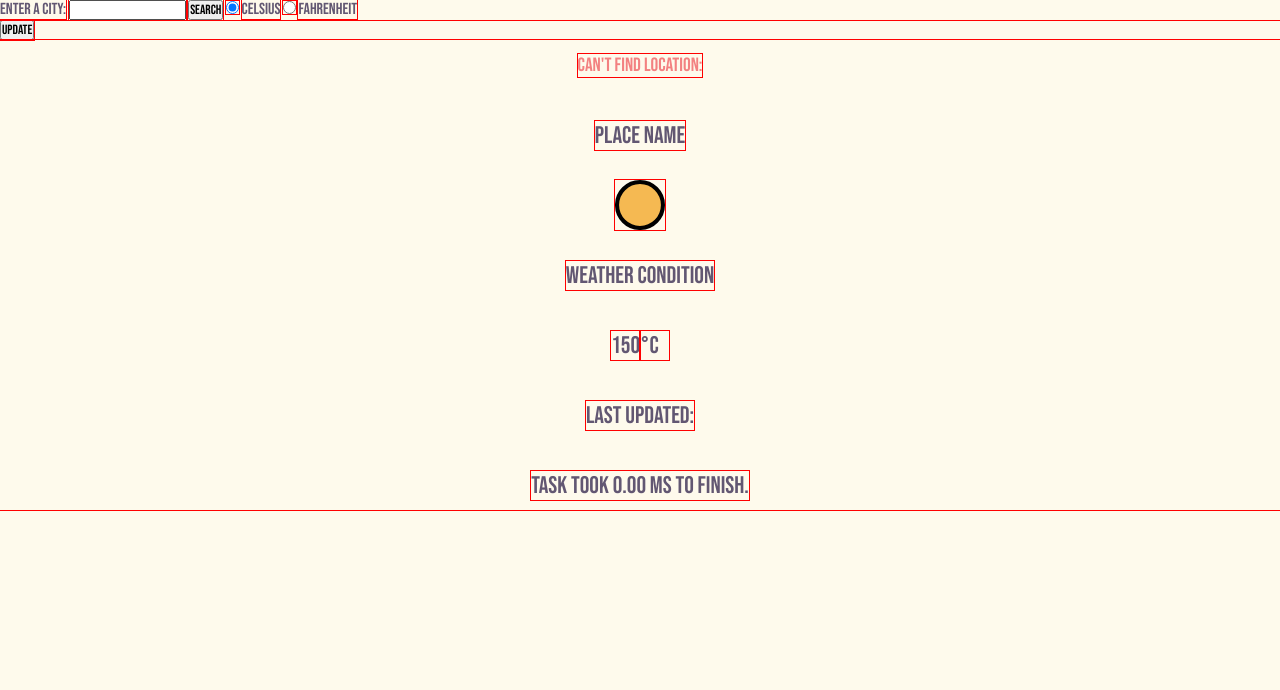
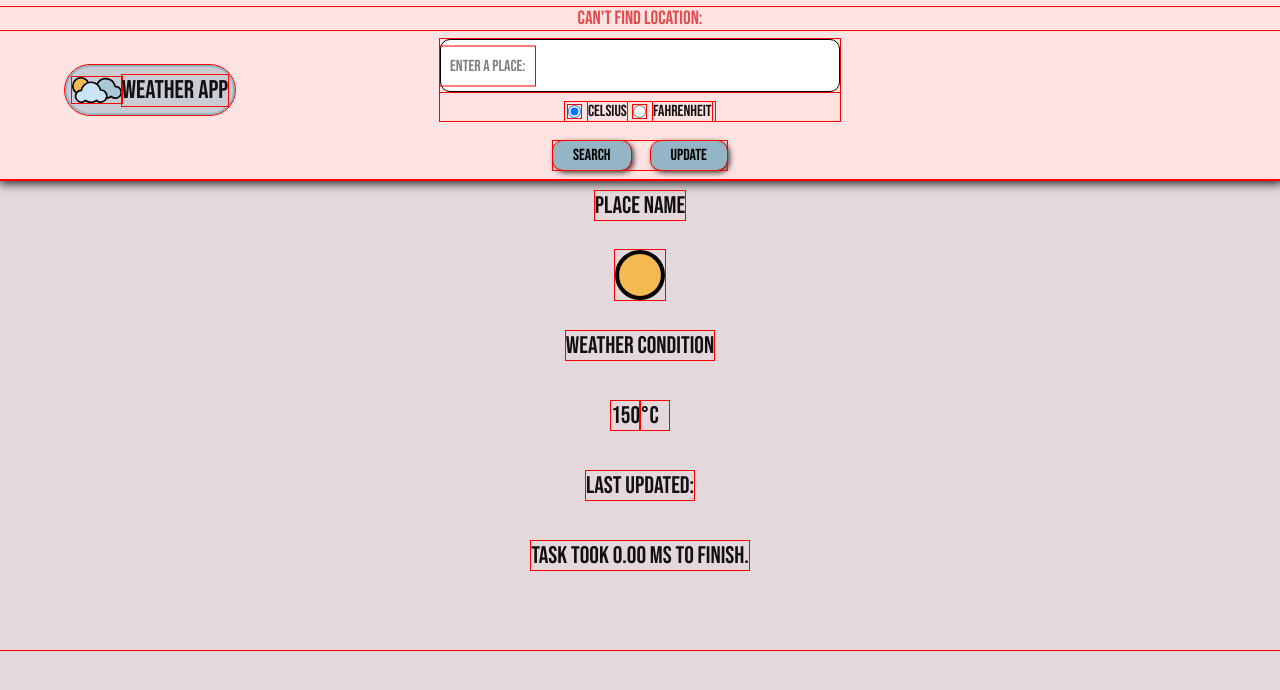
Before and after one commit to mcmityler/weather-app, a website built with webpack: page src/template.html in a window 1280 px wide. Built offline with nearby package versions, Linux system fonts and the light colour scheme; no server answers.

Commit message:
Add styling for header of weather app

```diff
--- a/src/styles.css
+++ b/src/styles.css
@@ -1,17 +1,12 @@
 /* styles.css */
 :root {
-  --dark-color: #625772;
-  --light-color: #fefaec;
-  --blue: #a9eee6;
-  --red: #f38181;
-}
-@font-face {
-  font-family: "Allura";
-  src:
-    url("./fonts/Manrope-VariableFont_wght.woff2") format("woff2"),
-    url("./fonts/Manrope-VariableFont_wght.woff") format("woff");
-  font-weight: 600;
-  font-style: normal;
+  --light-blue: #93b5c6;
+  --dark-blue: #5ea0c2;
+  --dark-grey: #c9ccd5;
+  --light-grey: #e4d8dc;
+  --pink: #ffe3e3;
+  --dark-pink: #df4d4d;
+  --dark-color: #111111;
 }
 @font-face {
   font-family: "BebasNeue";
@@ -29,8 +24,87 @@
   font-family: "BebasNeue", Arial, Helvetica, sans-serif;
 }
 body {
-  background-color: var(--light-color);
+  background-color: var(--light-grey);
   color: var(--dark-color);
+}
+header {
+  background-color: var(--pink);
+  height: 180px;
+  display: grid;
+  grid-template-columns: 300px 1fr;
+  box-shadow: 1px 1px 10px 2px var(--dark-color);
+}
+.logo-container {
+  display: grid;
+  grid-template-columns: 50px 1fr;
+  height: 50px;
+  grid-column: 1/2;
+  grid-row: 1/-1;
+  place-items: center;
+  place-self: center;
+  margin: 10px;
+  padding: 0 5px;
+  background-color: var(--dark-grey);
+  border: 2px solid var(--light-blue);
+  corner-shape: squircle;
+  border-radius: 90px;
+}
+.logo-icon {
+  width: 50px;
+}
+.logo-title {
+  font-size: 1.6rem;
+}
+.search-container {
+  grid-column: 1/-1;
+  grid-row: 1/-1;
+  display: grid;
+  grid-template-rows: 30px 1fr 50px;
+}
+.error {
+  font-size: 1.2rem;
+  grid-row: 1/2;
+  color: var(--dark-pink);
+  text-align: center;
+  align-self: flex-end;
+}
+.button-container {
+  place-self: center;
+  display: grid;
+  grid-auto-flow: column;
+  gap: 20px;
+}
+button {
+  place-self: center;
+  font-size: 1rem;
+  padding: 5px 20px;
+  background-color: var(--light-blue);
+  border: none;
+  border-radius: 10px;
+  box-shadow: 2px 2px 6px var(--dark-color);
+  transition: all 0.2s ease-in-out;
+}
+button:hover {
+  background-color: var(--dark-blue);
+  transform: translateY(-4px);
+  box-shadow: 2px 4px 4px var(--dark-color);
+}
+button:active {
+  background-color: var(--dark-grey);
+  transform: translateY(-2px);
+  box-shadow: 2px 3px 6px var(--dark-color);
+}
+#search-form {
+  place-self: center;
+  display: grid;
+  gap: 10px;
+}
+.temp-unit-container {
+  display: grid;
+  grid-auto-flow: column;
+  place-items: center;
+  place-self: center;
+  width: 150px;
 }
 .container {
   display: grid;
@@ -39,11 +113,6 @@ body {
   gap: 20px;
   font-size: 1.5rem;
 }
-.error {
-  font-size: 1.2rem;
-  grid-row: 1/2;
-  color: var(--red);
-}
 .temperature-container {
   display: grid;
   grid-template-columns: 1fr 1fr;
@@ -51,3 +120,34 @@ body {
 .weather-icon {
   width: 50px;
 }
+
+/* APPLE LIKE INPUT */
+.city-input-container {
+  width: 400px;
+  position: relative;
+}
+.city-input-container input {
+  width: 100%;
+  padding: 20px 50px 10px 10px;
+  border-radius: 10px;
+  border: 1px solid black;
+  font-size: 1.1em;
+  outline: none;
+}
+.city-input-container label {
+  position: absolute;
+  top: 50%;
+  transform: translateY(-50%);
+  left: 0;
+  padding: 10px;
+  color: grey;
+  pointer-events: none;
+  transition: all 0.4s ease;
+}
+/* the second one targets if the input has something different than the placeholder of "" this
+    is done so that when there is an input it moves up and works for inputs that aren't required */
+.city-input-container input:focus ~ label,
+.city-input-container input:not(:placeholder-shown) ~ label {
+  transform: translateY(-33px);
+  font-size: 0.8em;
+}
--- a/src/template.html
+++ b/src/template.html
@@ -17,25 +17,50 @@
   </head>
   <body>
     <main>
+      <header>
+        <div class="logo-container">
+          <img
+            src="./weather-icons/partly-cloudy-day.svg"
+            alt="logo icon"
+            class="logo-icon"
+          />
+          <h1 class="logo-title">Weather App</h1>
+        </div>
+        <div class="search-container">
+          <p class="error">Error</p>
           <form id="search-form">
-        <label for="city-input">Enter a city:</label>
+            <div class="city-input-container">
               <input
                 type="text"
                 id="city-input"
                 name="city-input"
                 required
                 autocomplete="off"
+                placeholder=""
               />
-        <button>Search</button>
-        <input type="radio" name="temp-unit" id="celsius" value="C" checked />
+              <label for="city-input">Enter a place:</label>
+            </div>
+            <div class="temp-unit-container">
+              <input
+                type="radio"
+                name="temp-unit"
+                id="celsius"
+                value="C"
+                checked
+              />
               <label for="celsius">Celsius</label>
               <input type="radio" name="temp-unit" id="fahrenheit" value="F" />
               <label for="fahrenheit">Fahrenheit</label>
+            </div>
           </form>
+          <div class="button-container">
+            <button class="search-button" form="search-form">Search</button>
             <button class="update-button">Update</button>
+          </div>
+        </div>
+      </header>
 
       <div class="container">
-        <p class="error">Error</p>
         <p class="city-name">Place Name</p>
         <img
           src="./weather-icons/clear-day.svg"
--- a/src/weather-data.js
+++ b/src/weather-data.js
@@ -1,11 +1,7 @@
-import { UpdateFetchTime } from "./weather-display.js";
-
 let place = "";
 
 export default async function getWeather(m_place = place, m_tempUnit) {
   try {
-    // errorPlace = m_place;
-
     const response = await fetch(
       `https://weather.visualcrossing.com/VisualCrossingWebServices/rest/services/timeline/${m_place}?unitGroup=${m_tempUnit}&key=XZ7QS88NDFT6EPKPV35ZNL5ZW&contentType=json`,
     );
```
Also changed, not shown: README.md, src/fonts/Manrope-VariableFont_wght.woff (deleted), src/fonts/Manrope-VariableFont_wght.woff2 (deleted). Lines whose indentation alone changed are shown as unchanged.
